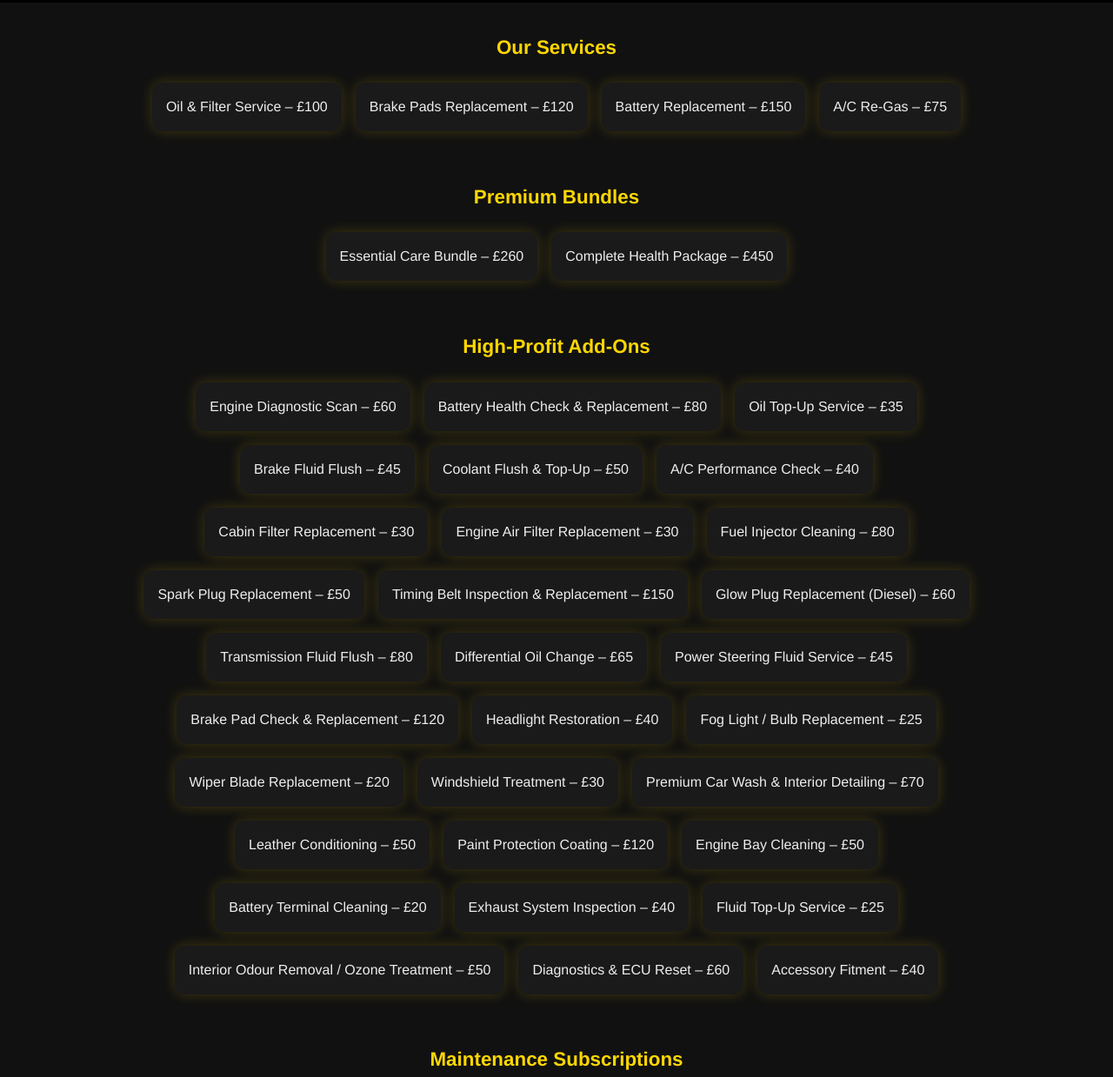
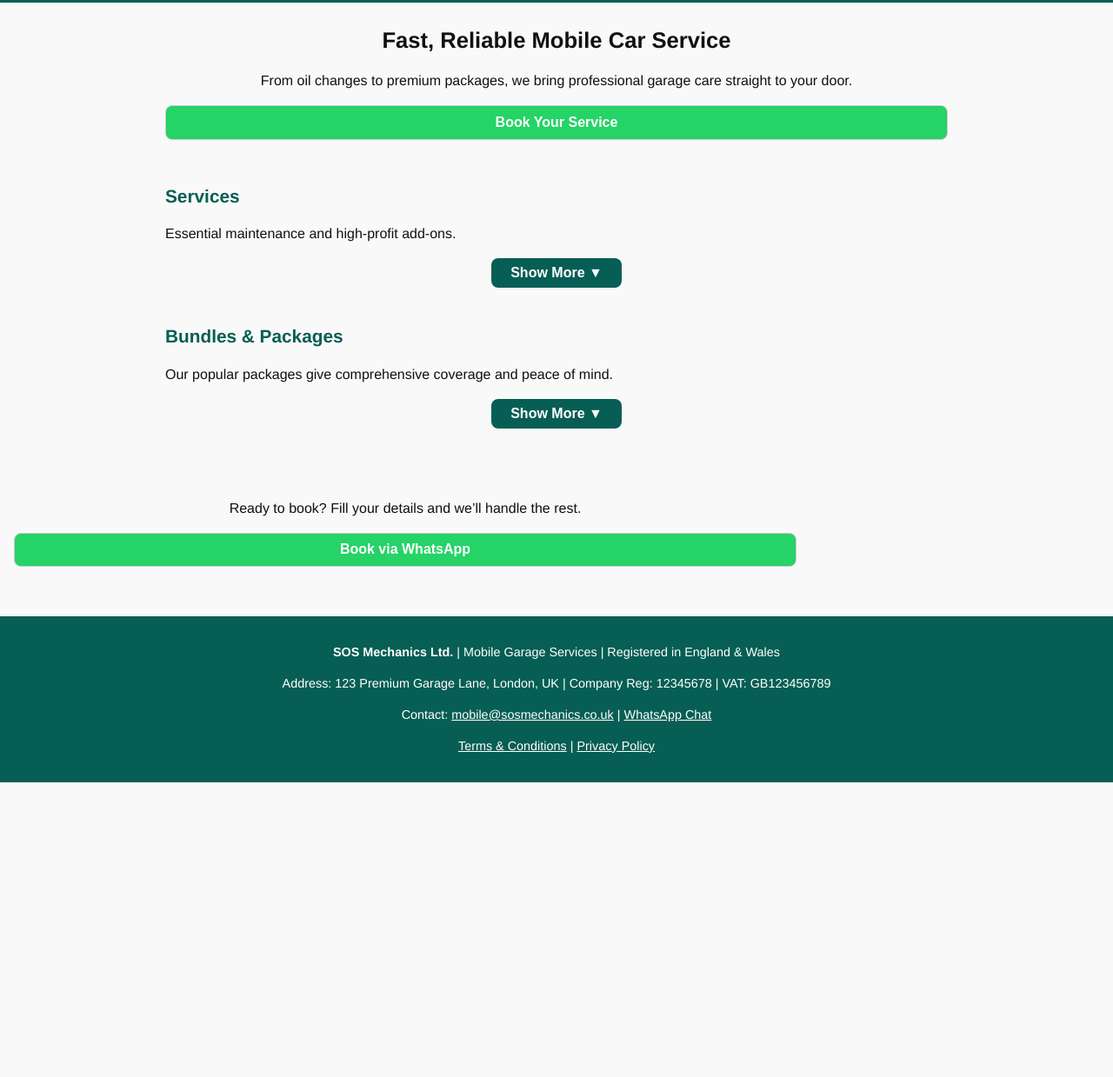
Before and after one commit to Cualabeer/super-octo-dollop, a plain HTML site: page index.html in a window 1280 px wide. Shown: the part 65-1304 px from the top of the page at 87% size. After the commit the page ends 965 px from the top, so only its background shows below. Drawn offline with Linux system fonts and the light colour scheme.

Commit message:
Update index.html

```diff
--- a/index.html
+++ b/index.html
@@ -5,114 +5,91 @@
 <meta name="viewport" content="width=device-width, initial-scale=1.0">
 <title>SOS Mechanics – Ultra Premium Mobile Garage</title>
 <style>
-body { margin:0; font-family:'Helvetica Neue', Arial, sans-serif; background:#111; color:#eee; line-height:1.5; }
-header { background:#000; color:#FFD700; text-align:center; padding:1rem; font-size:1.5rem; font-weight:bold; letter-spacing:1px; }
-h2 { color:#FFD700; margin-bottom:1rem; font-size:1.4rem; text-align:center; }
-section { padding:1rem 0; max-width:1000px; margin:auto; }
-.card { background:#1a1a1a; border-radius:12px; padding:1rem; margin:0.5rem; box-shadow:0 0 15px rgba(255,215,0,0.2); cursor:pointer; transition:transform 0.2s; text-align:center; }
+body { margin:0; font-family:'Helvetica Neue', Arial, sans-serif; background:#f9f9f9; color:#111; line-height:1.5; }
+header { background:#075e54; color:#fff; text-align:center; padding:1rem; font-size:1.5rem; font-weight:bold; letter-spacing:1px; }
+h1, h2, h3 { margin:0.5rem 0; }
+h1 { font-size:1.6rem; }
+h2 { color:#075e54; font-size:1.3rem; margin-bottom:0.5rem; }
+section { padding:1rem; max-width:900px; margin:auto; }
+.cards-container { display:flex; flex-wrap:wrap; gap:0.5rem; justify-content:center; }
+.card { background:#fff; border-radius:12px; padding:1rem; flex:1 1 40%; box-shadow:0 1px 4px rgba(0,0,0,0.1); cursor:pointer; transition:transform 0.2s; }
 .card:hover { transform:scale(1.02); }
-.cards-container { display:flex; flex-wrap:wrap; justify-content:center; }
+.toggle-btn { background:#075e54; color:#fff; border:none; padding:0.5rem 1rem; border-radius:8px; cursor:pointer; margin-top:0.5rem; display:block; width:150px; text-align:center; margin:auto; }
 
 /* Modal */
 .modal { display:none; position:fixed; top:0; left:0; width:100%; height:100%; background:rgba(0,0,0,0.85); backdrop-filter:blur(5px); z-index:3000; justify-content:center; align-items:center; padding:1rem; }
-.modal-content { background:linear-gradient(145deg,#111,#1c1c1c); padding:2rem; border-radius:15px; max-width:500px; width:100%; text-align:center; box-shadow:0 0 40px rgba(255,215,0,0.4), 0 0 60px rgba(255,215,0,0.2) inset; border:2px solid #FFD700; position:relative; }
-.modal-close { position:absolute; top:15px; right:15px; background:#FFD700; color:#000; border:none; padding:5px 10px; font-size:1rem; cursor:pointer; border-radius:8px; font-weight:bold; }
-input, select, textarea, button { width:100%; padding:0.6rem; margin-bottom:0.6rem; border-radius:8px; border:none; font-size:1rem; }
-input, select, textarea { background:#222; color:#eee; }
-button { background:#FFD700; color:#000; font-weight:bold; cursor:pointer; transition:transform 0.2s; }
-button:hover { transform:scale(1.05); box-shadow:0 0 20px #FFD700,0 0 40px #FFD700 inset; }
+.modal-content { background:#fff; padding:2rem; border-radius:15px; max-width:500px; width:100%; text-align:center; box-shadow:0 0 40px rgba(0,0,0,0.3); position:relative; }
+.modal-close { position:absolute; top:15px; right:15px; background:#075e54; color:#fff; border:none; padding:5px 10px; font-size:1rem; cursor:pointer; border-radius:8px; font-weight:bold; }
+input, select, textarea, button { width:100%; padding:0.6rem; margin-bottom:0.6rem; border-radius:8px; border:1px solid #ccc; font-size:1rem; }
+input, select, textarea { background:#f1f1f1; color:#111; }
+button { background:#25d366; color:#fff; font-weight:bold; cursor:pointer; transition:transform 0.2s; }
+button:hover { transform:scale(1.05); }
 
-/* Loyalty circles */
-.loyalty-circles { display:flex; gap:10px; flex-wrap:wrap; justify-content:center; margin-top:0.5rem; }
-.loyalty-circles div { width:50px; height:50px; border:2px solid #FFD700; border-radius:50%; }
+/* Footer */
+footer { background:#075e54; color:#fff; text-align:center; padding:1rem; margin-top:2rem; font-size:0.9rem; }
 
 /* Mobile adjustments */
-@media(max-width:600px){ .card{width:90%; margin:0.5rem 0;} }
+@media(max-width:600px){ .card{flex:1 1 90%;} }
 </style>
 </head>
 <body>
 
-<header>SOS Mechanics – Ultra Premium Mobile Care</header>
+<header>SOS Mechanics – Premium Mobile Garage</header>
 
-<!-- Services -->
-<section class="services">
-<h2>Our Services</h2>
-<div class="cards-container">
-  <div class="card" onclick="showInfoModal('Oil & Filter Service')">Oil & Filter Service – £100</div>
-  <div class="card" onclick="showInfoModal('Brake Pads Replacement')">Brake Pads Replacement – £120</div>
-  <div class="card" onclick="showInfoModal('Battery Replacement')">Battery Replacement – £150</div>
-  <div class="card" onclick="showInfoModal('A/C Re-Gas')">A/C Re-Gas – £75</div>
-</div>
+<section class="hero" style="text-align:center;">
+  <h1>Fast, Reliable Mobile Car Service</h1>
+  <p>From oil changes to premium packages, we bring professional garage care straight to your door.</p>
+  <button onclick="openFormModal()">Book Your Service</button>
 </section>
 
-<!-- Bundles -->
-<section class="bundles">
-<h2>Premium Bundles</h2>
-<div class="cards-container">
-  <div class="card" onclick="showInfoModal('Essential Care Bundle')">Essential Care Bundle – £260</div>
-  <div class="card" onclick="showInfoModal('Complete Health Package')">Complete Health Package – £450</div>
+<!-- Services Preview -->
+<section>
+<h2>Services</h2>
+<p>Essential maintenance and high-profit add-ons.</p>
+<div class="cards-container" id="servicesContainer">
+  <div class="more-items" style="display:none; flex-wrap:wrap; gap:0.5rem;">
+    <div class="card" onclick="showInfoModal('Oil & Filter Service')">Oil & Filter – £100</div>
+    <div class="card" onclick="showInfoModal('Brake Pads Replacement')">Brake Pads – £120</div>
+    <div class="card" onclick="showInfoModal('Battery Replacement')">Battery – £150</div>
+    <div class="card" onclick="showInfoModal('A/C Re-Gas')">A/C Re-Gas – £75</div>
+    <div class="card" onclick="showInfoModal('Engine Diagnostic Scan')">Engine Diagnostic Scan – £60</div>
+    <div class="card" onclick="showInfoModal('Oil Top-Up Service')">Oil Top-Up – £35</div>
+    <div class="card" onclick="showInfoModal('Brake Fluid Flush')">Brake Fluid Flush – £45</div>
+  </div>
 </div>
+<button class="toggle-btn" onclick="toggleSection('servicesContainer')">Show More ▼</button>
 </section>
 
-<!-- High-Profit Add-Ons -->
-<section class="addons">
-<h2>High-Profit Add-Ons</h2>
-<div class="cards-container">
-  <div class="card" onclick="showInfoModal('Engine Diagnostic Scan')">Engine Diagnostic Scan – £60</div>
-  <div class="card" onclick="showInfoModal('Battery Health Check & Replacement')">Battery Health Check & Replacement – £80</div>
-  <div class="card" onclick="showInfoModal('Oil Top-Up Service')">Oil Top-Up Service – £35</div>
-  <div class="card" onclick="showInfoModal('Brake Fluid Flush')">Brake Fluid Flush – £45</div>
-  <div class="card" onclick="showInfoModal('Coolant Flush & Top-Up')">Coolant Flush & Top-Up – £50</div>
-  <div class="card" onclick="showInfoModal('A/C Performance Check')">A/C Performance Check – £40</div>
-  <div class="card" onclick="showInfoModal('Cabin Filter Replacement')">Cabin Filter Replacement – £30</div>
-  <div class="card" onclick="showInfoModal('Engine Air Filter Replacement')">Engine Air Filter Replacement – £30</div>
-  <div class="card" onclick="showInfoModal('Fuel Injector Cleaning')">Fuel Injector Cleaning – £80</div>
-  <div class="card" onclick="showInfoModal('Spark Plug Replacement')">Spark Plug Replacement – £50</div>
-  <div class="card" onclick="showInfoModal('Timing Belt Inspection & Replacement')">Timing Belt Inspection & Replacement – £150</div>
-  <div class="card" onclick="showInfoModal('Glow Plug Replacement (Diesel)')">Glow Plug Replacement (Diesel) – £60</div>
-  <div class="card" onclick="showInfoModal('Transmission Fluid Flush')">Transmission Fluid Flush – £80</div>
-  <div class="card" onclick="showInfoModal('Differential Oil Change')">Differential Oil Change – £65</div>
-  <div class="card" onclick="showInfoModal('Power Steering Fluid Service')">Power Steering Fluid Service – £45</div>
-  <div class="card" onclick="showInfoModal('Brake Pad Check & Replacement')">Brake Pad Check & Replacement – £120</div>
-  <div class="card" onclick="showInfoModal('Headlight Restoration')">Headlight Restoration – £40</div>
-  <div class="card" onclick="showInfoModal('Fog Light / Bulb Replacement')">Fog Light / Bulb Replacement – £25</div>
-  <div class="card" onclick="showInfoModal('Wiper Blade Replacement')">Wiper Blade Replacement – £20</div>
-  <div class="card" onclick="showInfoModal('Windshield Treatment')">Windshield Treatment – £30</div>
-  <div class="card" onclick="showInfoModal('Premium Car Wash & Interior Detailing')">Premium Car Wash & Interior Detailing – £70</div>
-  <div class="card" onclick="showInfoModal('Leather Conditioning')">Leather Conditioning – £50</div>
-  <div class="card" onclick="showInfoModal('Paint Protection Coating')">Paint Protection Coating – £120</div>
-  <div class="card" onclick="showInfoModal('Engine Bay Cleaning')">Engine Bay Cleaning – £50</div>
-  <div class="card" onclick="showInfoModal('Battery Terminal Cleaning')">Battery Terminal Cleaning – £20</div>
-  <div class="card" onclick="showInfoModal('Exhaust System Inspection')">Exhaust System Inspection – £40</div>
-  <div class="card" onclick="showInfoModal('Fluid Top-Up Service')">Fluid Top-Up Service – £25</div>
-  <div class="card" onclick="showInfoModal('Interior Odour Removal / Ozone Treatment')">Interior Odour Removal / Ozone Treatment – £50</div>
-  <div class="card" onclick="showInfoModal('Diagnostics & ECU Reset')">Diagnostics & ECU Reset – £60</div>
-  <div class="card" onclick="showInfoModal('Accessory Fitment')">Accessory Fitment – £40</div>
+<!-- Bundles Preview -->
+<section>
+<h2>Bundles & Packages</h2>
+<p>Our popular packages give comprehensive coverage and peace of mind.</p>
+<div class="cards-container" id="bundlesContainer">
+  <div class="more-items" style="display:none; flex-wrap:wrap; gap:0.5rem;">
+    <div class="card" onclick="showInfoModal('Essential Care Bundle')">Essential Care Bundle – £260</div>
+    <div class="card" onclick="showInfoModal('Complete Health Package')">Complete Health Package – £450</div>
+    <div class="card" onclick="showInfoModal('Monthly Essential Plan')">Monthly Essential Plan – £29/mo</div>
+    <div class="card" onclick="showInfoModal('Premium Care Plan')">Premium Care Plan – £49/mo</div>
+    <div class="card" onclick="showInfoModal('Diagnostics & ECU Reset')">Diagnostics & ECU Reset – £60</div>
+    <div class="card" onclick="showInfoModal('Paint Protection Coating')">Paint Protection Coating – £120</div>
+    <div class="card" onclick="showInfoModal('Premium Car Wash & Detailing')">Premium Car Wash & Detailing – £70</div>
+  </div>
 </div>
+<button class="toggle-btn" onclick="toggleSection('bundlesContainer')">Show More ▼</button>
 </section>
 
-<!-- Subscriptions -->
-<section class="subscribe">
-<h2>Maintenance Subscriptions</h2>
-<div class="cards-container">
-  <div class="card" onclick="showInfoModal('Monthly Essential Plan')">Monthly Essential Plan – £29/mo</div>
-  <div class="card" onclick="showInfoModal('Premium Care Plan')">Premium Care Plan – £49/mo</div>
-</div>
-</section>
-
-<!-- Loyalty -->
-<section class="loyalty">
-<h2>Loyalty Rewards</h2>
-<p style="text-align:center;">Collect 6 stamps, get your next service free (excluding parts).</p>
-<div class="loyalty-circles"><div></div><div></div><div></div><div></div><div></div><div></div></div>
+<!-- Call to Action -->
+<section style="text-align:center; margin:2rem 0;">
+  <p>Ready to book? Fill your details and we’ll handle the rest.</p>
+  <button onclick="openFormModal()">Book via WhatsApp</button>
 </section>
 
 <!-- Footer -->
-<footer style="background:#000; color:#bbb; text-align:center; padding:1rem; margin-top:2rem;">
+<footer>
 <p><strong>SOS Mechanics Ltd.</strong> | Mobile Garage Services | Registered in England & Wales</p>
 <p>Address: 123 Premium Garage Lane, London, UK | Company Reg: 12345678 | VAT: GB123456789</p>
-<p>Contact: <a href="mailto:mobile@sosmechanics.co.uk" style="color:#FFD700;">mobile@sosmechanics.co.uk</a> | <a href="https://wa.me/447405937104" target="_blank" style="color:#FFD700;">WhatsApp Chat</a></p>
-<p><a href="#" style="color:#FFD700;">Terms & Conditions</a> | <a href="#" style="color:#FFD700;">Privacy Policy</a></p>
+<p>Contact: <a href="mailto:mobile@sosmechanics.co.uk" style="color:#fff;">mobile@sosmechanics.co.uk</a> | <a href="https://wa.me/447405937104" target="_blank" style="color:#fff;">WhatsApp Chat</a></p>
+<p><a href="#" style="color:#fff;">Terms & Conditions</a> | <a href="#" style="color:#fff;">Privacy Policy</a></p>
 </footer>
 
 <!-- Modal -->
@@ -125,49 +102,25 @@ button:hover { transform:scale(1.05); box-shadow:0 0 20px #FFD700,0 0 40px #FFD7
 </div>
 
 <script>
-// Service Data with descriptions
+// Service Data
 const servicesData = {
-"Oil & Filter Service": {price:100, desc:"Full oil and filter change using premium engine oil for optimum performance."},
-"Brake Pads Replacement": {price:120, desc:"Replace worn brake pads with premium quality pads for safety and longevity."},
-"Battery Replacement": {price:150, desc:"Replace old or failing battery to prevent breakdowns."},
-"A/C Re-Gas": {price:75, desc:"Recharge air conditioning system for optimal cooling."},
-"Essential Care Bundle": {price:260, desc:"Oil & Filter Service + Brake Pads Replacement in one premium package."},
-"Complete Health Package": {price:450, desc:"All main services included for complete vehicle health."},
-"Engine Diagnostic Scan": {price:60, desc:"Full electronic check to detect hidden engine issues."},
-"Battery Health Check & Replacement": {price:80, desc:"Check and replace battery if needed for reliable starts."},
-"Oil Top-Up Service": {price:35, desc:"Quick top-up to maintain optimum engine oil level."},
+"Oil & Filter Service": {price:100, desc:"Premium oil & filter change for optimal engine performance."},
+"Brake Pads Replacement": {price:120, desc:"Replace worn brake pads for safety & reliability."},
+"Battery Replacement": {price:150, desc:"Replace old battery to ensure reliable starts."},
+"A/C Re-Gas": {price:75, desc:"Recharge your air conditioning system for comfort."},
+"Engine Diagnostic Scan": {price:60, desc:"Full electronic scan to detect hidden issues."},
+"Oil Top-Up Service": {price:35, desc:"Quick top-up to maintain engine oil level."},
 "Brake Fluid Flush": {price:45, desc:"Replace old brake fluid for optimal braking."},
-"Coolant Flush & Top-Up": {price:50, desc:"Replace engine coolant to prevent overheating."},
-"A/C Performance Check": {price:40, desc:"Check efficiency of air conditioning system."},
-"Cabin Filter Replacement": {price:30, desc:"Replace interior air filter for cleaner cabin air."},
-"Engine Air Filter Replacement": {price:30, desc:"Replace engine air filter for better performance and economy."},
-"Fuel Injector Cleaning": {price:80, desc:"High-end cleaning for smoother engine operation."},
-"Spark Plug Replacement": {price:50, desc:"Replace spark plugs to maintain engine efficiency."},
-"Timing Belt Inspection & Replacement": {price:150, desc:"Check and replace timing belt to prevent engine failure."},
-"Glow Plug Replacement (Diesel)": {price:60, desc:"Replace diesel glow plugs for reliable starting."},
-"Transmission Fluid Flush": {price:80, desc:"Replace old transmission fluid for smooth gear shifts."},
-"Differential Oil Change": {price:65, desc:"Change differential oil for optimal drivetrain performance."},
-"Power Steering Fluid Service": {price:45, desc:"Flush and refill power steering fluid."},
-"Brake Pad Check & Replacement": {price:120, desc:"Comprehensive brake inspection with replacement if needed."},
-"Headlight Restoration": {price:40, desc:"Restore faded headlights for improved visibility."},
-"Fog Light / Bulb Replacement": {price:25, desc:"Replace faulty bulbs for safety."},
-"Wiper Blade Replacement": {price:20, desc:"Replace old wiper blades for clear vision."},
-"Windshield Treatment": {price:30, desc:"Protective treatment for windscreen longevity."},
-"Premium Car Wash & Interior Detailing": {price:70, desc:"Full exterior wash and premium interior detailing."},
-"Leather Conditioning": {price:50, desc:"Condition leather surfaces for luxury feel and protection."},
-"Paint Protection Coating": {price:120, desc:"Professional coating to protect paintwork."},
-"Engine Bay Cleaning": {price:50, desc:"Clean engine bay for better maintenance visibility."},
-"Battery Terminal Cleaning": {price:20, desc:"Clean battery terminals to prevent corrosion."},
-"Exhaust System Inspection": {price:40, desc:"Check exhaust for leaks and performance issues."},
-"Fluid Top-Up Service": {price:25, desc:"Top-up essential fluids to manufacturer spec."},
-"Interior Odour Removal / Ozone Treatment": {price:50, desc:"Remove bad odours using professional ozone treatment."},
-"Diagnostics & ECU Reset": {price:60, desc:"Perform full ECU reset and diagnostics."},
-"Accessory Fitment": {price:40, desc:"Fit customer accessories professionally."},
+"Essential Care Bundle": {price:260, desc:"Oil & Filter + Brake Pads Replacement combined."},
+"Complete Health Package": {price:450, desc:"All main services for full vehicle health."},
 "Monthly Essential Plan": {price:29, desc:"Monthly subscription covering essential services."},
-"Premium Care Plan": {price:49, desc:"Monthly subscription covering premium services."}
+"Premium Care Plan": {price:49, desc:"Monthly subscription covering premium services."},
+"Diagnostics & ECU Reset": {price:60, desc:"Full ECU reset and diagnostics."},
+"Paint Protection Coating": {price:120, desc:"Protect your paint with premium coating."},
+"Premium Car Wash & Detailing": {price:70, desc:"Full exterior wash and interior detailing."}
 };
 
-// Selected services array
+// Selected services
 let selectedServices = [];
 let formFilled = false;
 let formData = {};
@@ -190,6 +143,21 @@ function addService(service){
   if(!formFilled){ openFormModal(); }
 }
 
+// Toggle sections
+function toggleSection(containerId){
+  const container = document.getElementById(containerId);
+  const moreItems = container.querySelector('.more-items');
+  const btn = container.parentElement.querySelector('.toggle-btn');
+
+  if(moreItems.style.display === 'none'){
+    moreItems.style.display = 'flex';
+    btn.innerText = "Show Less ▲";
+  } else {
+    moreItems.style.display = 'none';
+    btn.innerText = "Show More ▼";
+  }
+}
+
 // Open form modal
 function openFormModal(){
   const modalBody = document.getElementById('modalBody');
@@ -203,7 +171,6 @@ function openFormModal(){
   </form>`;
   document.getElementById('bookingModal').style.display='flex';
 
-  // Geolocation
   if(navigator.geolocation){
     navigator.geolocation.getCurrentPosition(async (pos)=>{
       const lat = pos.coords.latitude;
@@ -213,7 +180,6 @@ function openFormModal(){
       const address = await reverseGeocode(lat, lon);
       document.getElementById('clientLocation').value = address || `${lat},${lon}`;
     }, (err)=>{
-      console.error(err);
       document.getElementById('clientLocation').placeholder = "Enter location manually";
     });
   }
@@ -240,7 +206,7 @@ function submitForm(){
   openSummaryModal();
 }
 
-// Summary & WhatsApp
+// Booking summary
 function openSummaryModal(){
   const modalBody=document.getElementById('modalBody');
   modalBody.innerHTML=`<h3>Booking Summary</h3>
@@ -248,7 +214,7 @@ function openSummaryModal(){
     <button onclick="sendWhatsApp()">Send Booking via WhatsApp</button>`;
 }
 
-// Send WhatsApp
+// WhatsApp link
 function sendWhatsApp(){
   const number="447405937104";
   let message=`Hello SOS Mechanics,%0AName: ${formData.name}%0AContact: ${formData.contact}%0ACar: ${formData.car}%0ALocation: ${formData.location}%0AMap: https://www.google.com/maps/search/?api=1&query=${formData.lat},${formData.lon}%0ASelected Services:%0A`;
```
